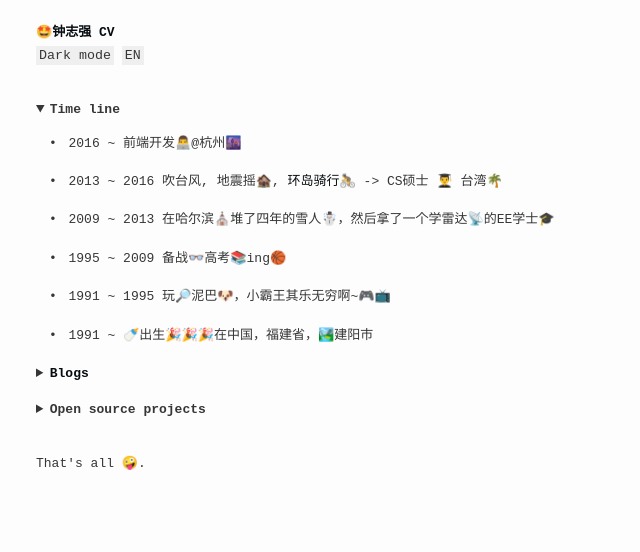
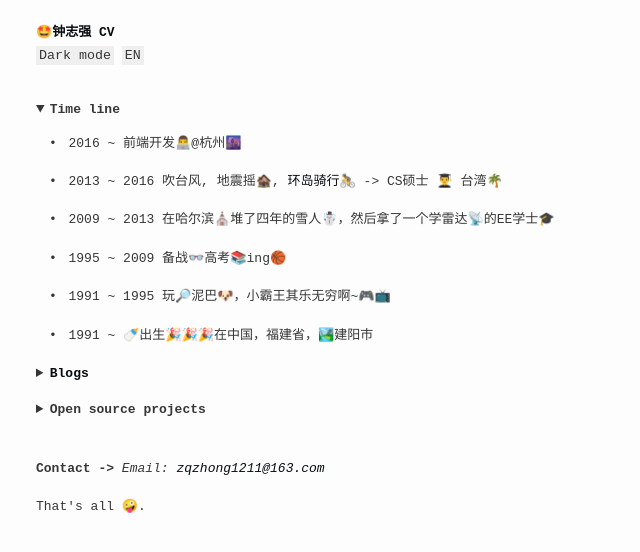
Before and after one commit to arvinzzq/zz1211.github.io, a website: page template/index.njk in a window 1280 px wide. Shown: the whole page, without its empty margins (0-640 px from the left). Drawn offline with nearby package versions, Linux system fonts and the light colour scheme; files that its build step writes are made by us from their sources; a web font is replaced by a local one.

Commit message:
feat: add contact.

```diff
--- a/src/main.css
+++ b/src/main.css
@@ -209,3 +209,10 @@ li:not(:last-child) .note {
 .en-mode #lang-en {
   display: block;
 }
+
+.addr {
+  display: inline;
+}
+.contact {
+  padding: 5px 15px 15px;
+}
--- a/template/index.njk
+++ b/template/index.njk
@@ -103,6 +103,12 @@
         </ul>
       </details>
     </main>
+    <div class="contact">
+      <h2 class="as-text">Contact -> </h2>
+      <address class="addr">
+        Email: <a class="no-underline" href="mailto:zqzhong1211@163.com">zqzhong1211@163.com</a>
+      </address>
+    </div>
     <footer class="footer">
       That's all 🤪.
     </footer>
```
Also changed, not shown: index.html.
